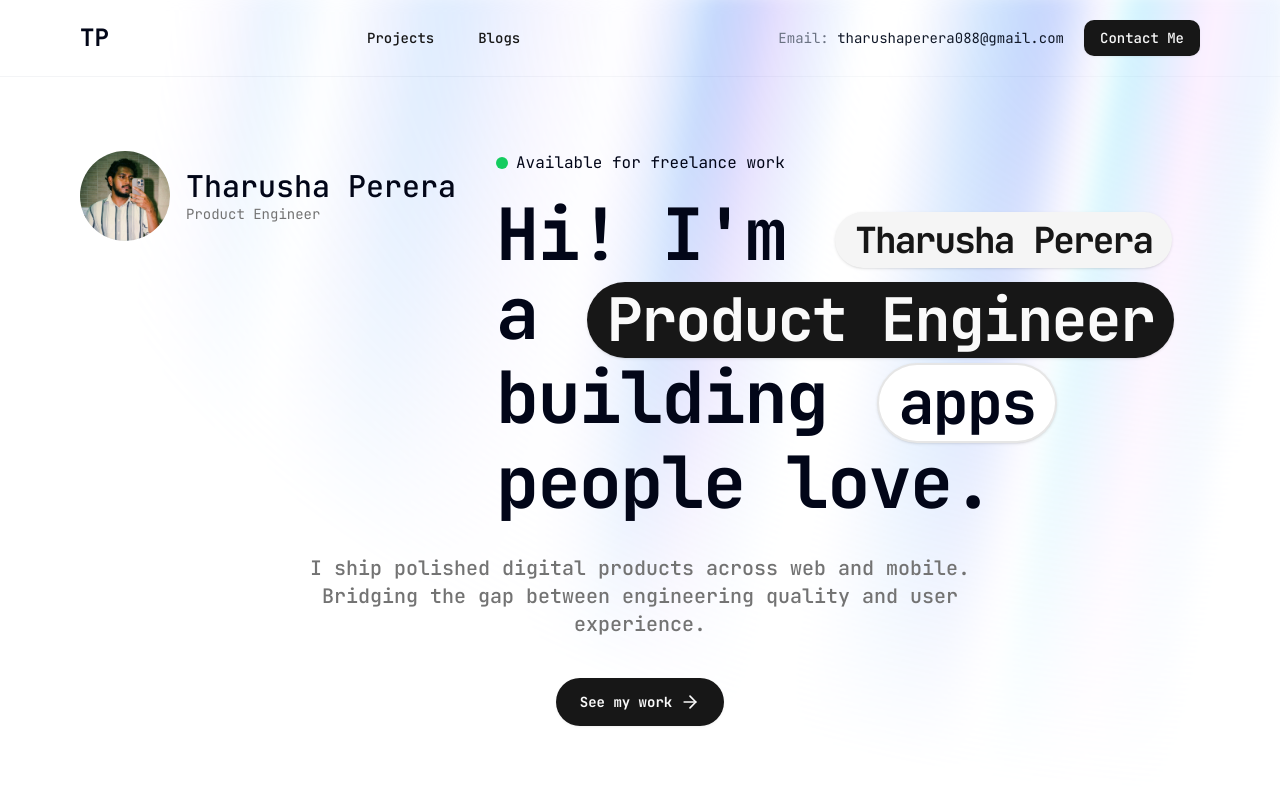
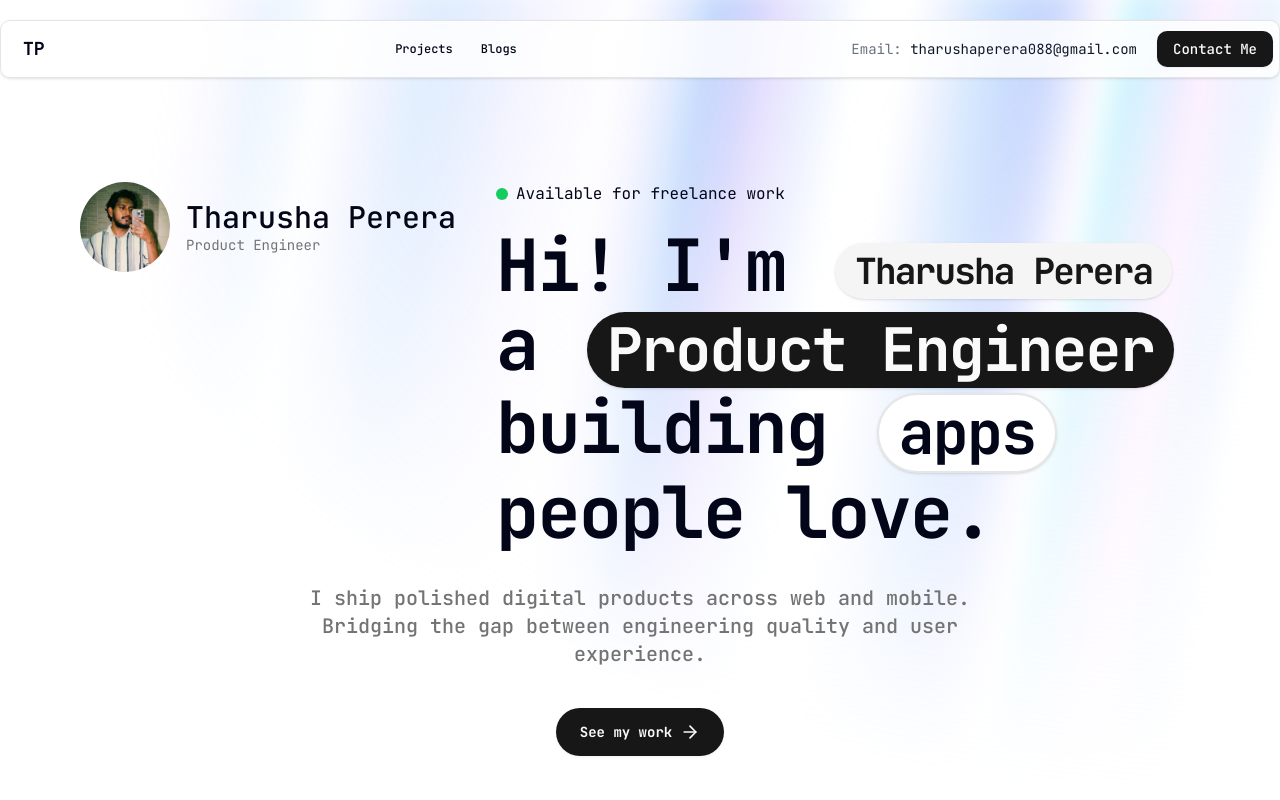
Before and after one commit to TharushaRehan/portfolio-new, a Next.js app: page / in a window 1280 px wide. Shown: the top 800 px of the page. Built offline with nearby package versions, Linux system fonts and the light colour scheme.

Commit message:
feat: implement FloatingHeader component, refactor Header, and update layout styles

```diff
--- a/src/app/contact/page.tsx
+++ b/src/app/contact/page.tsx
@@ -3,7 +3,6 @@ import { Header } from "@/components/layout";
 import { FAQ } from "@/components/pages/contact";
 import { Button, buttonVariants } from "@/components/ui/button";
 import { Input } from "@/components/ui/input";
-import { Separator } from "@/components/ui/separator";
 import { Textarea } from "@/components/ui/textarea";
 import { cn } from "@/lib/utils";
 import { ArrowRight, Send } from "lucide-react";
@@ -13,8 +12,7 @@ export default function ContactPage() {
   return (
     <main>
       <Header />
-      <Separator />
-      <section className="py-10 px-20 space-y-10">
+      <section className="p-20 space-y-10">
         <div className="space-y-5">
           <DotLabel text="Available for freelance work" />
           <h1 className="text-5xl font-medium">About Me</h1>
--- a/src/app/page.tsx
+++ b/src/app/page.tsx
@@ -4,14 +4,12 @@ import { Header } from "@/components/layout";
 import { Hero } from "@/components/pages/home";
 import { AuroraBackground } from "@/components/custom";
 import { TechStack } from "@/components/pages/home";
-import { Separator } from "@/components/ui/separator";
 
 export default function Home() {
   return (
     <main>
       <AuroraBackground className="p-0">
         <Header />
-        <Separator className="bg-gray-100" />
         <Hero />
       </AuroraBackground>
       <TechStack />
--- /dev/null
+++ b/src/components/custom/floating-header.tsx
@@ -0,0 +1,118 @@
+"use client";
+
+import React from "react";
+import { MenuIcon } from "lucide-react";
+import {
+  Sheet,
+  SheetContent,
+  SheetFooter,
+  SheetHeader,
+  SheetTitle,
+} from "@/components/ui/sheet";
+import { Button, buttonVariants } from "@/components/ui/button";
+import { cn } from "@/lib/utils";
+import Link from "next/link";
+
+const FloatingHeader = () => {
+  const [open, setOpen] = React.useState(false);
+
+  const links = [
+    {
+      label: "Projects",
+      href: "/projects",
+    },
+    {
+      label: "Blogs",
+      href: "/blogs",
+    },
+  ];
+
+  return (
+    <header
+      className={cn(
+        "sticky top-5 z-50",
+        "mx-auto w-full max-w-7xl rounded-lg border shadow",
+        "bg-background/95 supports-backdrop-filter:bg-background/80 backdrop-blur-lg",
+      )}
+    >
+      <nav className="mx-auto flex items-center justify-between p-1.5">
+        <Link
+          href={"/"}
+          className={cn(buttonVariants({ variant: "ghost" }), "h-auto")}
+        >
+          <p className="text-lg font-bold">TP</p>
+        </Link>
+        <div className="hidden items-center gap-1 lg:flex">
+          {links.map((link) => (
+            <Link
+              key={link.label}
+              className={buttonVariants({ variant: "ghost", size: "sm" })}
+              href={link.href}
+            >
+              {link.label}
+            </Link>
+          ))}
+        </div>
+        <div className="flex items-center gap-2">
+          <div className="flex items-center gap-x-5">
+            <p className="text-sm text-gray-500 hidden md:block">
+              Email:{" "}
+              <span className="text-gray-900">tharushaperera088@gmail.com</span>
+            </p>
+            <Link
+              href="/contact"
+              className={cn(buttonVariants({ variant: "default" }))}
+            >
+              Contact Me
+            </Link>
+          </div>
+          <Sheet open={open} onOpenChange={setOpen}>
+            <Button
+              size="icon"
+              variant="outline"
+              onClick={() => setOpen(!open)}
+              className="lg:hidden"
+            >
+              <MenuIcon className="size-4" />
+            </Button>
+            <SheetContent
+              className="bg-background/95 supports-backdrop-filter:bg-background/80 gap-0 backdrop-blur-lg"
+              showCloseButton
+              side="left"
+            >
+              <SheetHeader>
+                <SheetTitle className="text-lg font-bold">Menu</SheetTitle>
+              </SheetHeader>
+              <div className="grid gap-y-2 overflow-y-auto px-4 pt-12 pb-5">
+                {links.map((link) => (
+                  <Link
+                    key={link.label}
+                    className={buttonVariants({
+                      variant: "ghost",
+                      className: "justify-start",
+                    })}
+                    href={link.href}
+                  >
+                    {link.label}
+                  </Link>
+                ))}
+              </div>
+              <SheetFooter>
+                <Link
+                  href="/contact"
+                  className={cn(buttonVariants({ variant: "default" }))}
+                >
+                  Contact Me
+                </Link>
+              </SheetFooter>
+            </SheetContent>
+          </Sheet>
+        </div>
+      </nav>
+    </header>
+  );
+};
+
+FloatingHeader.displayName = "FloatingHeader";
+
+export { FloatingHeader };
--- a/src/components/custom/index.ts
+++ b/src/components/custom/index.ts
@@ -1,2 +1,3 @@
 export * from "./aurora-background";
 export * from "./floating-tech-stack";
+export * from "./floating-header";
--- a/src/components/layout/header.tsx
+++ b/src/components/layout/header.tsx
@@ -1,38 +1,7 @@
-import { buttonVariants } from "../ui/button";
-import Link from "next/link";
-import { cn } from "@/lib/utils";
+import { FloatingHeader } from "../custom";
 
 const Header = () => {
-  return (
-    <header className="w-full flex justify-between items-center px-20 py-5 z-10">
-      <Link href="/" className="text-2xl font-bold">
-        TP
-      </Link>
-      <div className="flex items-center gap-x-3">
-        <Link
-          href="/projects"
-          className={cn(buttonVariants({ variant: "link" }))}
-        >
-          Projects
-        </Link>
-        <Link href="/blogs" className={cn(buttonVariants({ variant: "link" }))}>
-          Blogs
-        </Link>
-      </div>
-      <div className="flex items-center gap-x-5">
-        <p className="text-sm text-gray-500">
-          Email:{" "}
-          <span className="text-gray-900">tharushaperera088@gmail.com</span>
-        </p>
-        <Link
-          href="/contact"
-          className={cn(buttonVariants({ variant: "default" }))}
-        >
-          Contact Me
-        </Link>
-      </div>
-    </header>
-  );
+  return <FloatingHeader />;
 };
 
 Header.displayName = "Header";
--- a/src/components/pages/home/hero.tsx
+++ b/src/components/pages/home/hero.tsx
@@ -12,7 +12,7 @@ const Hero = () => {
 
   return (
     <section
-      className="relative flex items-center overflow-hidden w-full"
+      className="relative flex items-center overflow-hidden w-full pt-20"
       id="hero"
     >
       <div className="glow-element top-1/4 left-1/4 opacity-50" />
```
